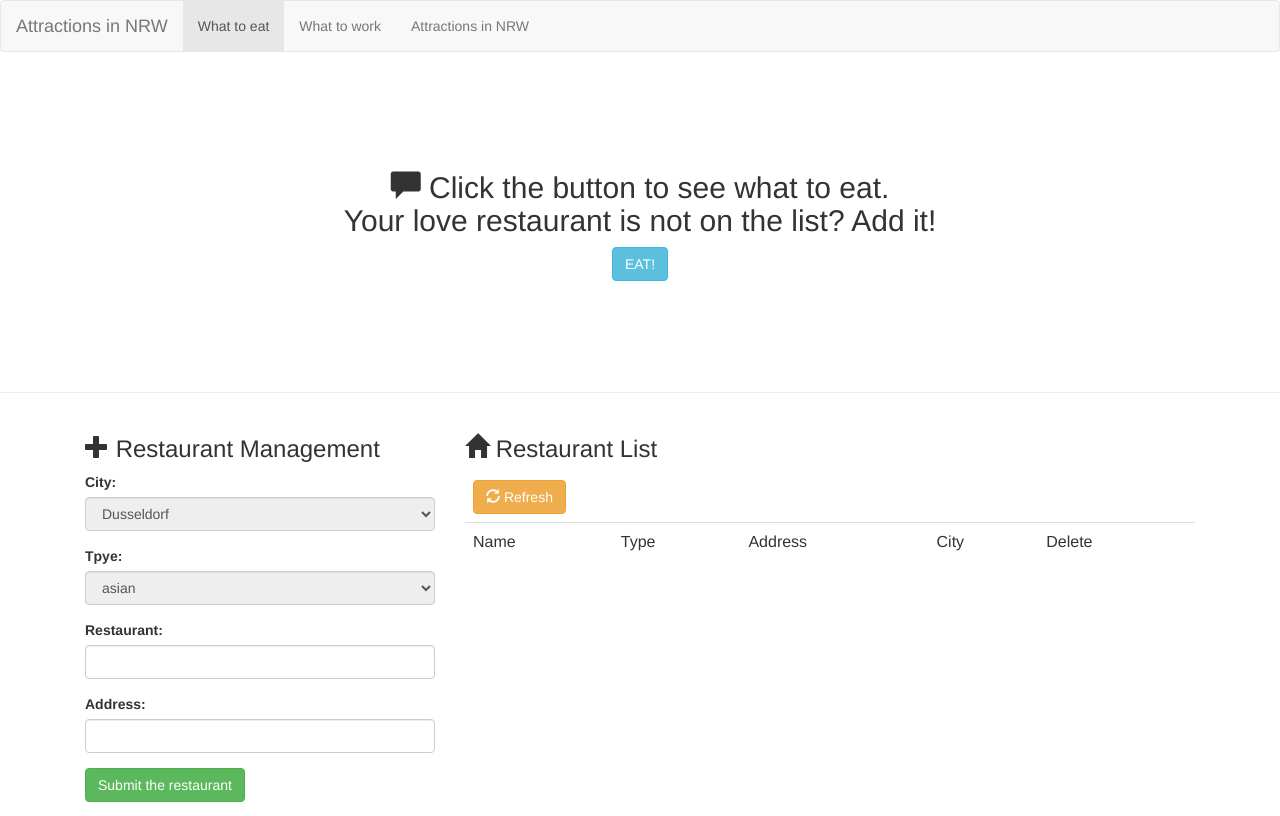
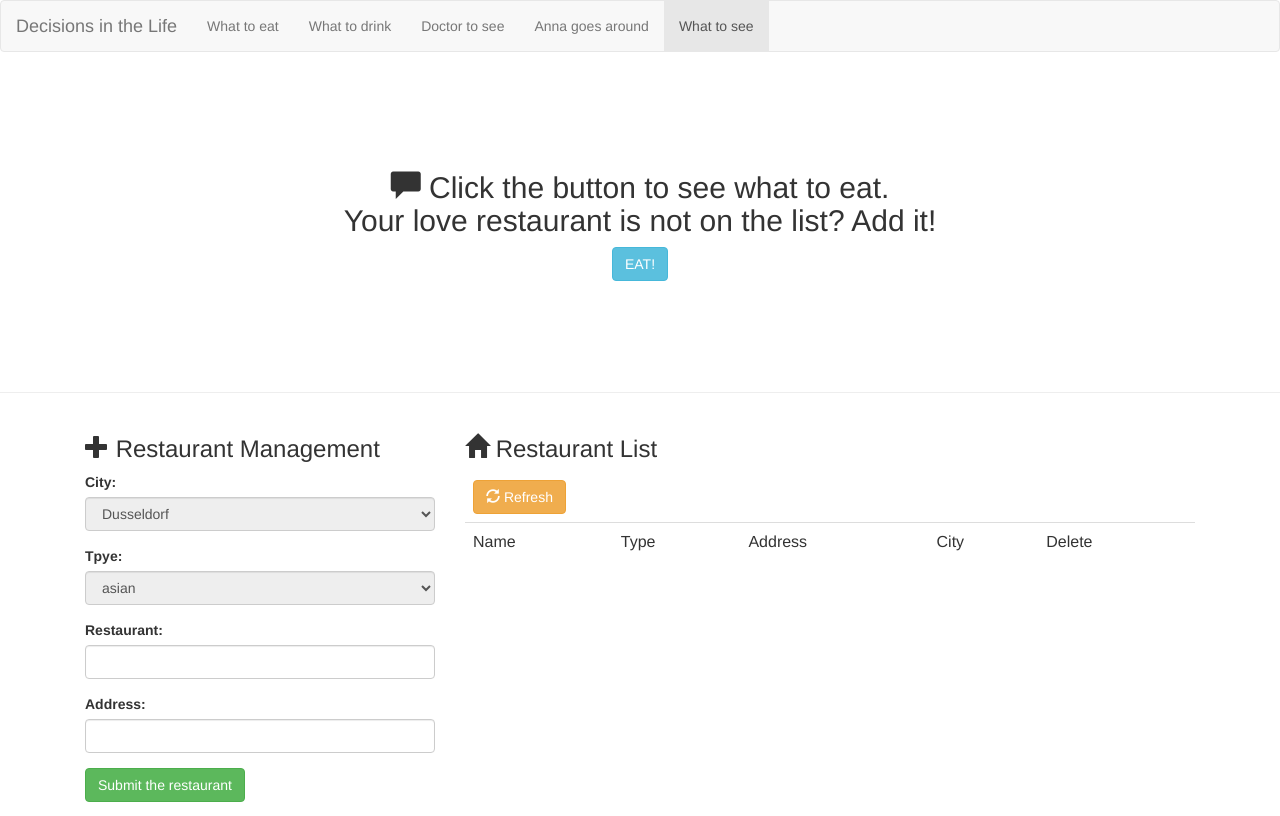
Before and after one commit to kunyao0531/lifedecision, a website: page public/linda.html in a window 1280 px wide. Drawn offline with nearby package versions, Linux system fonts and the light colour scheme; no server answers.

Commit message:
change class active in my page

```diff
--- a/public/linda.html
+++ b/public/linda.html
@@ -24,15 +24,17 @@
               <span class="icon-bar"></span>
               <span class="icon-bar"></span>
             </button>
-                <a class="navbar-brand" href="#">Attractions in NRW</a>
+                <a class="navbar-brand" href="#">Decisions in the Life</a>
             </div>
 
             <!-- Collect the nav links, forms, and other content for toggling -->
             <div class="collapse navbar-collapse" id="bs-example-navbar-collapse-1">
                 <ul class="nav navbar-nav">
-                    <li class="active"><a href="#">What to eat <span class="sr-only">(current)</span></a></li>
-                    <li><a href="#">What to work</a></li>
-                    <li><a href="#">Attractions in NRW </a></li>
+                    <li><a href="#">What to eat </a></li>
+                    <li><a href="/spt">What to drink</a></li>
+                    <li><a href="/alice">Doctor to see</a></li>
+                    <li><a href="/Anna">Anna goes around</a></li>
+                    <li class="active"><a href="/linda">What to see</a></li>
                 </ul>
             </div>
             <!-- /.navbar-collapse -->
```
